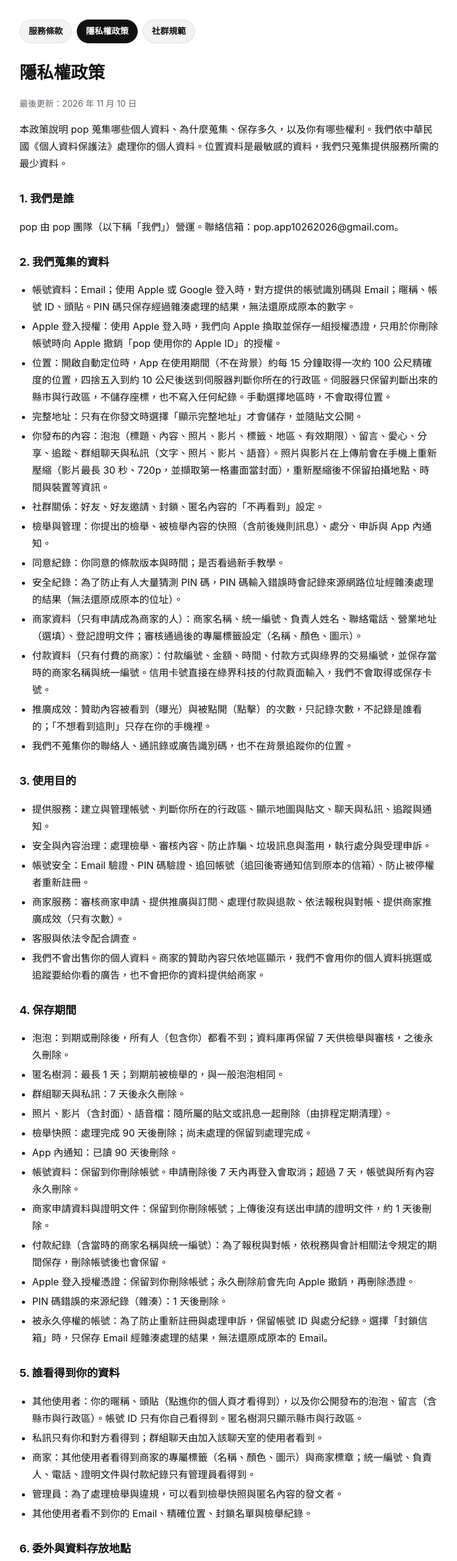
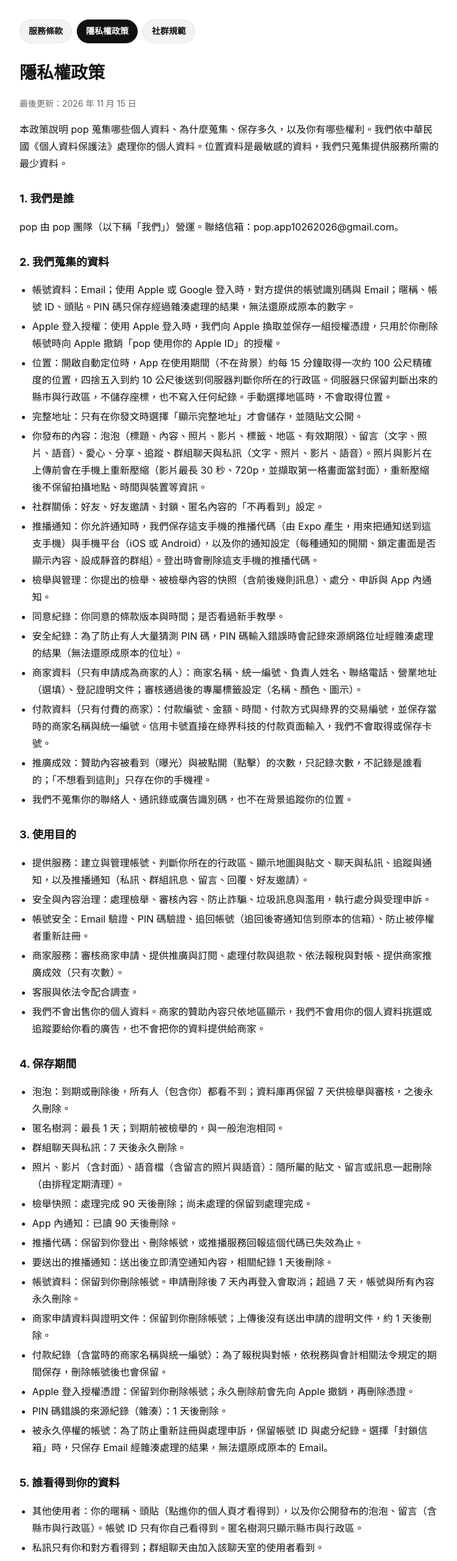
Before and after one commit to popapp10262026/pop-legal, a plain HTML site: page privacy.html in a window 1280 px wide. Shown: the top 2560 px of the page at 61% size, without its empty margins (264-1014 px from the left). Drawn offline with Linux system fonts and the light colour scheme.

Commit message:
Add files via upload

```diff
--- a/privacy.html
+++ b/privacy.html
@@ -31,7 +31,7 @@ a { color: inherit; }
 <main>
 <nav><a href="terms.html">服務條款</a><a href="privacy.html" aria-current="page">隱私權政策</a><a href="community.html">社群規範</a></nav>
 <h1>隱私權政策</h1>
-<p class="updated">最後更新：2026 年 11 月 10 日</p>
+<p class="updated">最後更新：2026 年 11 月 15 日</p>
 <p>本政策說明 pop 蒐集哪些個人資料、為什麼蒐集、保存多久，以及你有哪些權利。我們依中華民國《個人資料保護法》處理你的個人資料。位置資料是最敏感的資料，我們只蒐集提供服務所需的最少資料。</p>
 <h2>1. 我們是誰</h2>
 <p>pop 由 pop 團隊（以下稱「我們」）營運。聯絡信箱：pop.app10262026@gmail.com。</p>
@@ -43,8 +43,9 @@ a { color: inherit; }
 <li>Apple 登入授權：使用 Apple 登入時，我們向 Apple 換取並保存一組授權憑證，只用於你刪除帳號時向 Apple 撤銷「pop 使用你的 Apple ID」的授權。</li>
 <li>位置：開啟自動定位時，App 在使用期間（不在背景）約每 15 分鐘取得一次約 100 公尺精確度的位置，四捨五入到約 10 公尺後送到伺服器判斷你所在的行政區。伺服器只保留判斷出來的縣市與行政區，不儲存座標，也不寫入任何紀錄。手動選擇地區時，不會取得位置。</li>
 <li>完整地址：只有在你發文時選擇「顯示完整地址」才會儲存，並隨貼文公開。</li>
-<li>你發布的內容：泡泡（標題、內容、照片、影片、標籤、地區、有效期限）、留言、愛心、分享、追蹤、群組聊天與私訊（文字、照片、影片、語音）。照片與影片在上傳前會在手機上重新壓縮（影片最長 30 秒、720p，並擷取第一格畫面當封面），重新壓縮後不保留拍攝地點、時間與裝置等資訊。</li>
+<li>你發布的內容：泡泡（標題、內容、照片、影片、標籤、地區、有效期限）、留言（文字、照片、語音）、愛心、分享、追蹤、群組聊天與私訊（文字、照片、影片、語音）。照片與影片在上傳前會在手機上重新壓縮（影片最長 30 秒、720p，並擷取第一格畫面當封面），重新壓縮後不保留拍攝地點、時間與裝置等資訊。</li>
 <li>社群關係：好友、好友邀請、封鎖、匿名內容的「不再看到」設定。</li>
+<li>推播通知：你允許通知時，我們保存這支手機的推播代碼（由 Expo 產生，用來把通知送到這支手機）與手機平台（iOS 或 Android），以及你的通知設定（每種通知的開關、鎖定畫面是否顯示內容、設成靜音的群組）。登出時會刪除這支手機的推播代碼。</li>
 <li>檢舉與管理：你提出的檢舉、被檢舉內容的快照（含前後幾則訊息）、處分、申訴與 App 內通知。</li>
 <li>同意紀錄：你同意的條款版本與時間；是否看過新手教學。</li>
 <li>安全紀錄：為了防止有人大量猜測 PIN 碼，PIN 碼輸入錯誤時會記錄來源網路位址經雜湊處理的結果（無法還原成原本的位址）。</li>
@@ -56,7 +57,7 @@ a { color: inherit; }
 <h2>3. 使用目的</h2>
 
 <ul>
-<li>提供服務：建立與管理帳號、判斷你所在的行政區、顯示地圖與貼文、聊天與私訊、追蹤與通知。</li>
+<li>提供服務：建立與管理帳號、判斷你所在的行政區、顯示地圖與貼文、聊天與私訊、追蹤與通知，以及推播通知（私訊、群組訊息、留言、回覆、好友邀請）。</li>
 <li>安全與內容治理：處理檢舉、審核內容、防止詐騙、垃圾訊息與濫用，執行處分與受理申訴。</li>
 <li>帳號安全：Email 驗證、PIN 碼驗證、追回帳號（追回後寄通知信到原本的信箱）、防止被停權者重新註冊。</li>
 <li>商家服務：審核商家申請、提供推廣與訂閱、處理付款與退款、依法報稅與對帳、提供商家推廣成效（只有次數）。</li>
@@ -69,9 +70,11 @@ a { color: inherit; }
 <li>泡泡：到期或刪除後，所有人（包含你）都看不到；資料庫再保留 7 天供檢舉與審核，之後永久刪除。</li>
 <li>匿名樹洞：最長 1 天；到期前被檢舉的，與一般泡泡相同。</li>
 <li>群組聊天與私訊：7 天後永久刪除。</li>
-<li>照片、影片（含封面）、語音檔：隨所屬的貼文或訊息一起刪除（由排程定期清理）。</li>
+<li>照片、影片（含封面）、語音檔（含留言的照片與語音）：隨所屬的貼文、留言或訊息一起刪除（由排程定期清理）。</li>
 <li>檢舉快照：處理完成 90 天後刪除；尚未處理的保留到處理完成。</li>
 <li>App 內通知：已讀 90 天後刪除。</li>
+<li>推播代碼：保留到你登出、刪除帳號，或推播服務回報這個代碼已失效為止。</li>
+<li>要送出的推播通知：送出後立即清空通知內容，相關紀錄 1 天後刪除。</li>
 <li>帳號資料：保留到你刪除帳號。申請刪除後 7 天內再登入會取消；超過 7 天，帳號與所有內容永久刪除。</li>
 <li>商家申請資料與證明文件：保留到你刪除帳號；上傳後沒有送出申請的證明文件，約 1 天後刪除。</li>
 <li>付款紀錄（含當時的商家名稱與統一編號）：為了報稅與對帳，依稅務與會計相關法令規定的期間保存，刪除帳號後也會保留。</li>
@@ -93,7 +96,8 @@ a { color: inherit; }
 <ul>
 <li>Supabase：資料庫、檔案儲存與登入，資料存放在日本（東京）的伺服器。</li>
 <li>Apple、Google：使用它們登入時，由它們驗證你的身分；刪除帳號時，我們會向 Apple 撤銷授權。</li>
-<li>Google（Gmail）：寄送 Email 驗證碼。</li>
+<li>Google（Gmail）：客服信箱。</li>
+<li>Expo、Apple（Apple 推播通知服務）、Google（Firebase 雲端通訊）：把推播通知送到你的手機，會收到推播代碼與通知內容（標題、內文）。關閉「鎖定畫面顯示內容」時，通知只寫「你有一則新私訊」等，不包含訊息內容與暱稱。</li>
 <li>Mapbox：顯示地圖。我們只使用自己的縣市與行政區邊界，並已關閉 Mapbox 的使用統計。</li>
 <li>綠界科技（ECPay）：處理商家的信用卡付款與定期扣款；卡號由綠界處理，我們不會取得。</li>
 <li>Cloudflare：提供商家後台網站與網域。</li>
@@ -107,7 +111,7 @@ a { color: inherit; }
 <li>補充或更正；</li>
 <li>請求停止蒐集、處理或利用；</li>
 <li>請求刪除。</li>
-<li>多數資料你可以直接在 App 內修改或刪除（修改暱稱、頭貼與 Email，刪除貼文，關閉自動定位改用手動地區，刪除帳號）。其他請求請寫信到 pop.app10262026@gmail.com，我們會在確認身分後處理。</li>
+<li>多數資料你可以直接在 App 內修改或刪除（修改暱稱、頭貼與 Email，刪除貼文，關閉自動定位改用手動地區，刪除帳號；在「通知設定」關閉推播通知、設定鎖定畫面不顯示內容，或把群組設成靜音）。其他請求請寫信到 pop.app10262026@gmail.com，我們會在確認身分後處理。</li>
 <li>你可以不提供位置，改用手動選擇地區；但不提供 Email（或 Apple、Google 帳號），就無法註冊使用 pop。</li>
 </ul>
 <h2>8. 未成年人</h2>
@@ -122,7 +126,7 @@ a { color: inherit; }
 <h2>11. 聯絡我們</h2>
 <p>對本政策或你的個人資料有任何問題，請寫信到 pop.app10262026@gmail.com。</p>
 
-<footer>最後更新：2026 年 11 月 10 日（版本 2026-11-10）・聯絡我們：<a href="mailto:pop.app10262026@gmail.com">pop.app10262026@gmail.com</a></footer>
+<footer>最後更新：2026 年 11 月 15 日（版本 2026-11-15）・聯絡我們：<a href="mailto:pop.app10262026@gmail.com">pop.app10262026@gmail.com</a></footer>
 </main>
 </body>
 </html>
```
Also changed, not shown: child-safety.html (+1 -1 lines), community.html (+4 -3 lines), delete-account.html (+2 -2 lines), index.html (+1 -1 lines), terms.html (+2 -2 lines).
